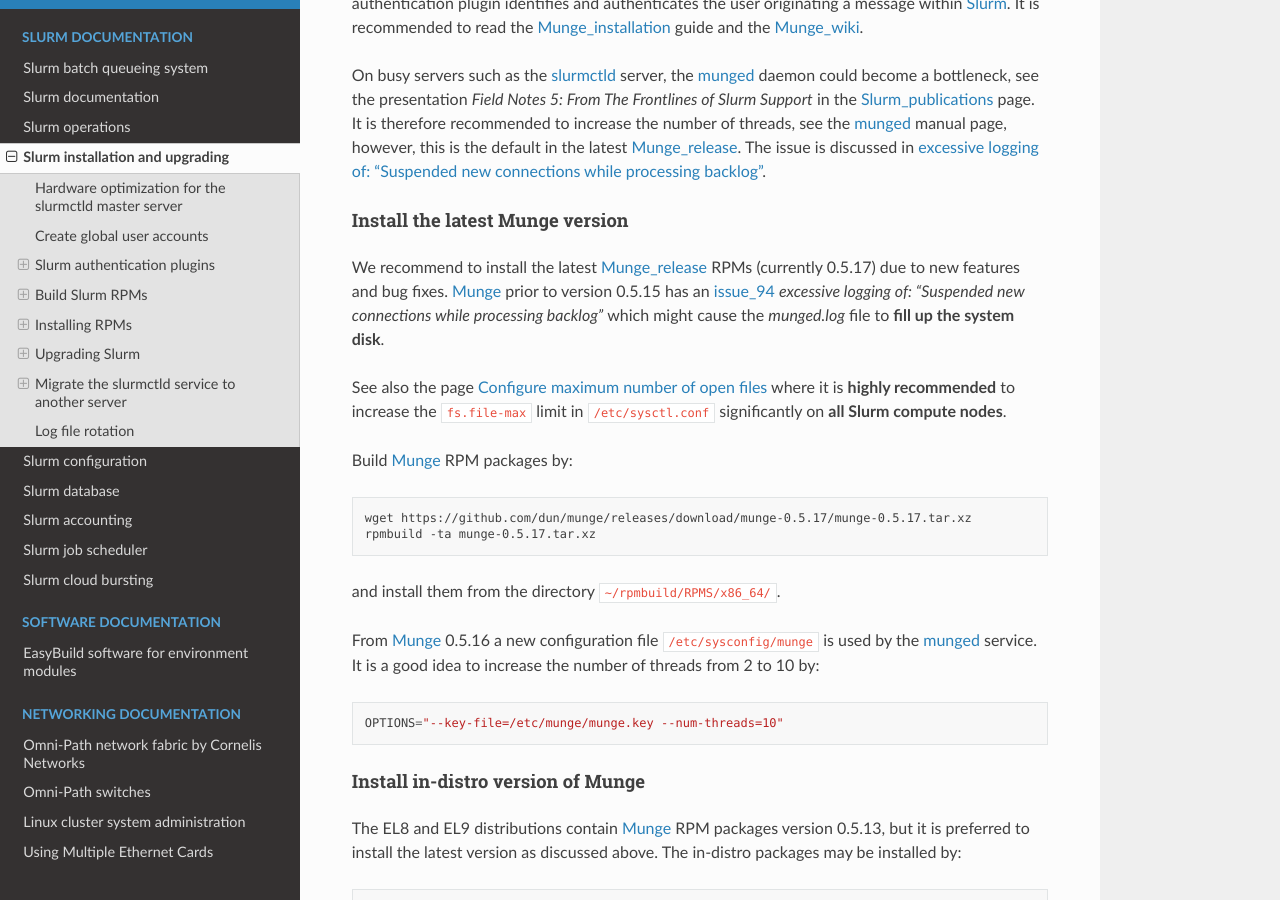
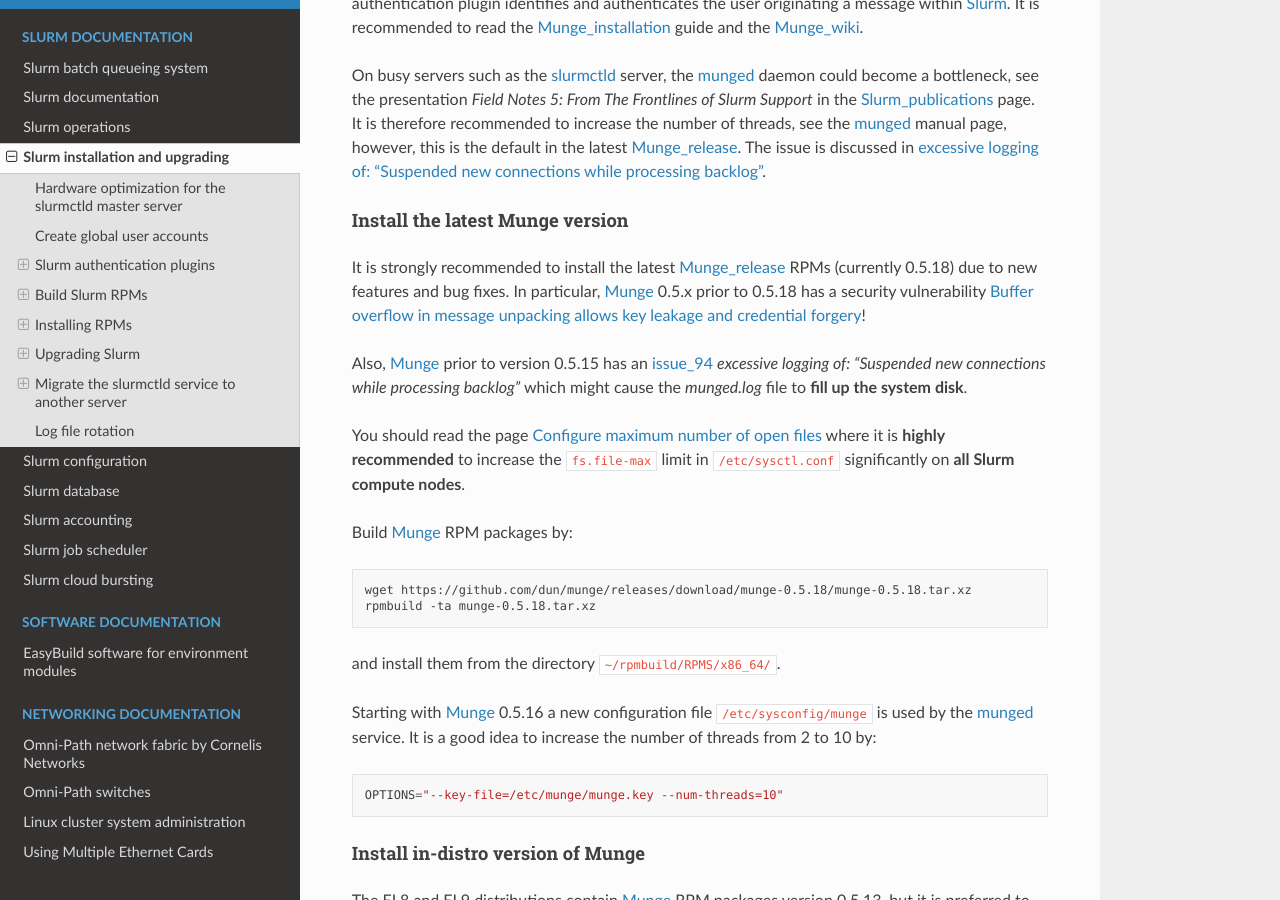
Before and after one commit to OleHolmNielsen/Niflheim_system, a Sphinx documentation site: the page built from docs/Slurm_installation.rst, in a window 1280 px wide and 900 px high, scrolled down 2645 px. Built offline with Sphinx 7.4.7 and the Read the Docs theme 3.1.0, drawn with Linux system fonts in a browser that asks for light colours; some of the changed text lies outside the part shown.

Commit message:
Munge security update

```diff
--- a/docs/Slurm_installation.rst
+++ b/docs/Slurm_installation.rst
@@ -125,12 +125,16 @@
 Install the latest Munge version
 ....................................
 
-We recommend to install the latest Munge_release_ RPMs (currently 0.5.17)
+It is strongly recommended to install the latest Munge_release_ RPMs (currently 0.5.18)
 due to new features and bug fixes.
-Munge_ prior to version 0.5.15 has an issue_94_ *excessive logging of: "Suspended new connections while processing backlog"*
+In particular, Munge_ 0.5.x prior to 0.5.18 has a security vulnerability
+`Buffer overflow in message unpacking allows key leakage and credential forgery <https://github.com/dun/munge/security/advisories/GHSA-r9cr-jf4v-75gh>`_!
+
+
+Also, Munge_ prior to version 0.5.15 has an issue_94_ *excessive logging of: "Suspended new connections while processing backlog"*
 which might cause the `munged.log` file to **fill up the system disk**.
 
-See also the page :ref:`configure_maximum_number_of_open_files`
+You should read the page :ref:`configure_maximum_number_of_open_files`
 where it is **highly recommended** to increase the ``fs.file-max``
 limit in ``/etc/sysctl.conf`` significantly on **all Slurm compute nodes**.
 
@@ -138,12 +142,12 @@
 
 .. code-block:: bash
 
-  wget https://github.com/dun/munge/releases/download/munge-0.5.17/munge-0.5.17.tar.xz
-  rpmbuild -ta munge-0.5.17.tar.xz
+  wget https://github.com/dun/munge/releases/download/munge-0.5.18/munge-0.5.18.tar.xz
+  rpmbuild -ta munge-0.5.18.tar.xz
 
 and install them from the directory ``~/rpmbuild/RPMS/x86_64/``.
 
-From Munge_ 0.5.16 a new configuration file ``/etc/sysconfig/munge`` is used by the munged_ service.
+Starting with Munge_ 0.5.16 a new configuration file ``/etc/sysconfig/munge`` is used by the munged_ service.
 It is a good idea to increase the number of threads from 2 to 10 by::
 
   OPTIONS="--key-file=/etc/munge/munge.key --num-threads=10"
@@ -362,7 +366,7 @@
   dnf install mariadb-server mariadb-devel
   dnf install rpm-build gcc python3 openssl openssl-devel pam-devel numactl numactl-devel hwloc hwloc-devel lua lua-devel readline-devel rrdtool-devel ncurses-devel gtk2-devel libibmad libibumad perl-Switch perl-ExtUtils-MakeMaker xorg-x11-xauth dbus-devel libbpf bash-completion
 
-We recommend to install_the_latest_munge_version_ (currently 0.5.17) because of bug fixes improving the EL8/EL9 version::
+We recommend to install_the_latest_munge_version_ (currently 0.5.18) because of bug fixes improving the EL8/EL9 version::
 
   dnf install munge munge-libs munge-devel
 
```
